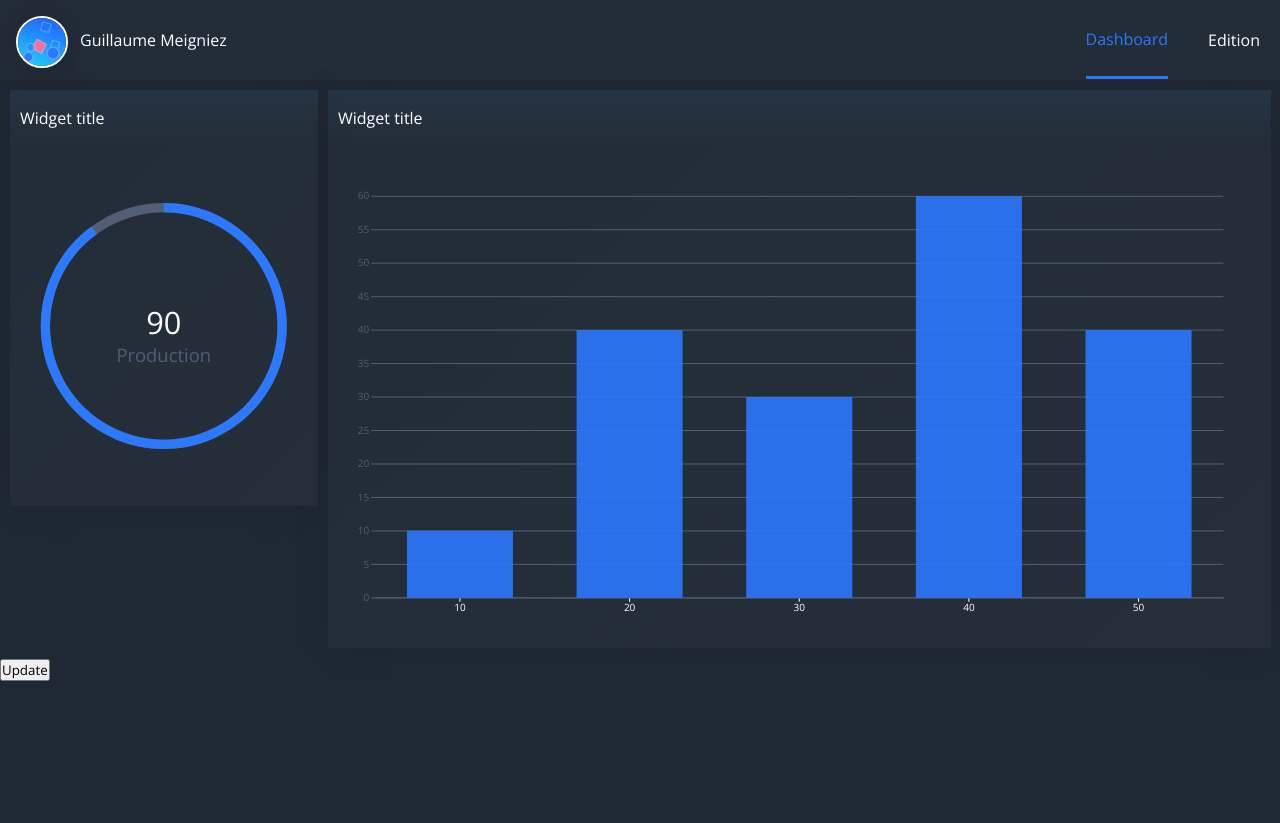
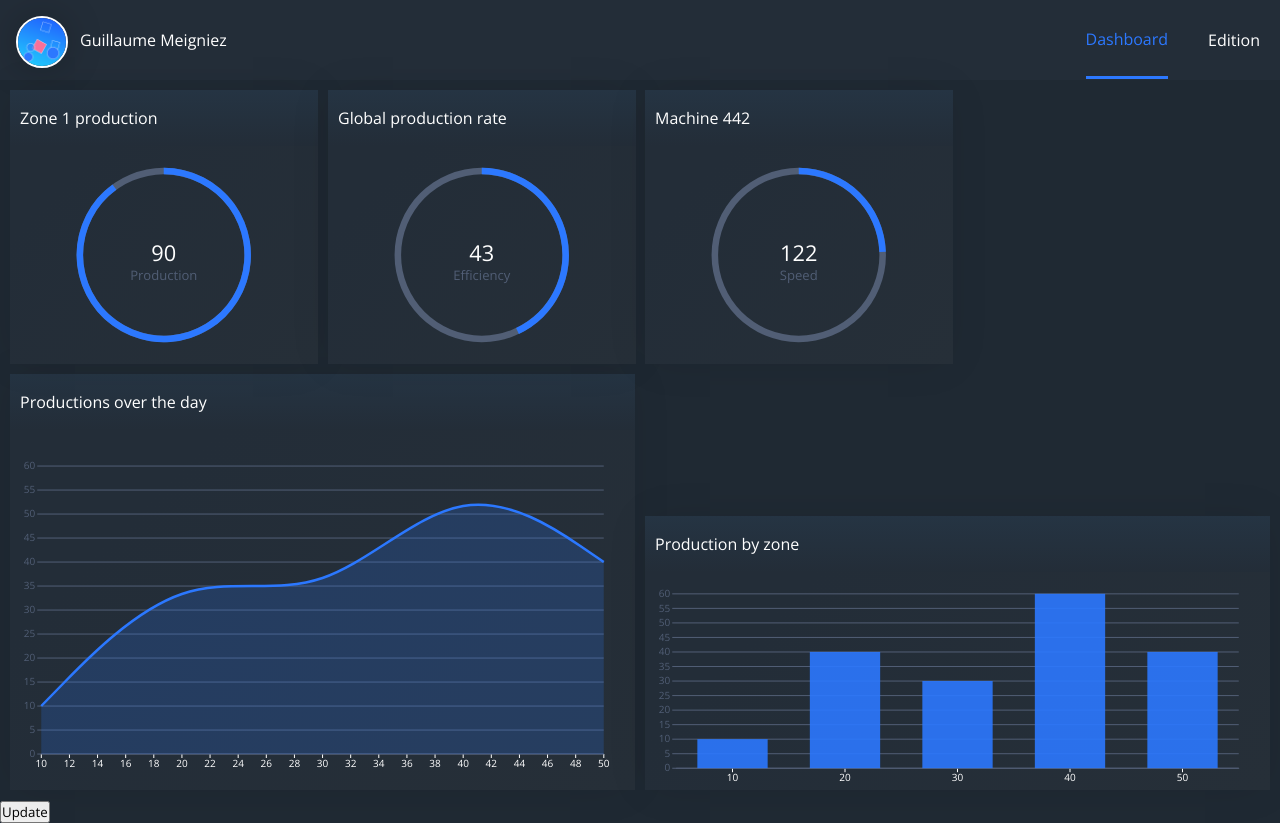
Before and after one commit to GuillaumeMMM/module-dashboard, a React (Create React App) app: page /dashboard in a window 1280 px wide. Before the commit the page ends 800 px from the top, so only its background shows below. Built offline with nearby package versions, Linux system fonts and the light colour scheme.

Commit message:
curve widget

```diff
--- a/src/components/dashboard/Dashboard.js
+++ b/src/components/dashboard/Dashboard.js
@@ -9,10 +9,10 @@ class Dashboard extends Component {
         super();
         this.state = {
             layout: [
-                {i: 'a', x: 2, y: 0, w: 6, h: 4,
+                {i: 'a', x: 0, y: 2, w: 4, h: 3,
                     widget: {
-                        type: 'barchart',
-                        title: 'Widget title',
+                        type: 'curvechart',
+                        title: 'Productions over the day',
                         description: 'Widget description',
                         data: [
                             {x: 10, y:10},
@@ -24,10 +24,10 @@ class Dashboard extends Component {
                         options: {}
                     }
                 },
-                {i: 'b', x: 0, y: 0, w: 2, h: 3,
+                {i: 'b', x: 0, y: 0, w: 2, h: 2,
                     widget: {
                         type: 'kpi',
-                        title: 'Widget title',
+                        title: 'Zone 1 production',
                         description: 'Widget description',
                         data: [
                             {value: 90, over: 100, name: 'Production'}
@@ -35,17 +35,43 @@ class Dashboard extends Component {
                         options: {}
                     }
                 },
-                // {i: 'c', x: 4, y: 3, w: 3, h: 2,
-                //     widget: {
-                //         type: 'kpi',
-                //         title: 'Widget title',
-                //         description: 'Widget description',
-                //         data: [
-                //             {value: 70, over: 100, name: 'Production'}
-                //         ],
-                //         options: {}
-                //     }
-                // },
+                {i: 'c', x: 2, y: 0, w: 2, h: 2,
+                    widget: {
+                        type: 'kpi',
+                        title: 'Global production rate',
+                        description: 'Widget description',
+                        data: [
+                            {value: 43, over: 100, name: 'Efficiency'}
+                        ],
+                        options: {}
+                    }
+                },
+                {i: 'd', x: 4, y: 0, w: 2, h: 2,
+                    widget: {
+                        type: 'kpi',
+                        title: 'Machine 442',
+                        description: 'Widget description',
+                        data: [
+                            {value: 122, over: 500, name: 'Speed'}
+                        ],
+                        options: {}
+                    }
+                },
+                {i: 'e', x: 4, y: 3, w: 4, h: 2,
+                    widget: {
+                        type: 'barchart',
+                        title: 'Production by zone',
+                        description: 'Widget description',
+                        data: [
+                            {x: 10, y:10},
+                            {x: 20, y:40},
+                            {x: 30, y:30},
+                            {x: 40, y:60},
+                            {x: 50, y:40},
+                        ],
+                        options: {}
+                    }
+                },
             ]
         };
     }
@@ -91,7 +117,7 @@ class Dashboard extends Component {
         //  Barchart
         const newValuesBarchart = [];
         const barsNumber = Math.round(Math.random() * 20);
-        for (let i = 0; i < barsNumber; i++) {
+        for (let i = 0; i < 15; i++) {
             newValuesBarchart.push({x: (10 * (i + 1)), y: Math.round(Math.random() * 100)})
         }
         const newWidgetBarchart = this.state.layout[0].widget;
--- /dev/null
+++ b/src/components/dashboard/widgets/CurveWidget.js
@@ -0,0 +1,188 @@
+import React, { Component } from 'react';
+import './curveWidget.scss';
+import * as d3 from 'd3';
+import { styles } from '../../../constants';
+
+class CurveWidget extends Component {
+
+    state = {
+        margin: { top: 10, right: 5, bottom: 10, left: 5 }
+    }
+
+    render() {
+        return (
+            <React.Fragment>
+                <div className={"svg-container-" + this.props.id}>
+                </div>
+            </React.Fragment>
+        );
+    }
+
+    componentDidMount() {
+        this.relativeWidth = this.createRelativeFunctions(this.props.dimensions).width;
+        this.relativeHeight = this.createRelativeFunctions(this.props.dimensions).height;
+
+        //  Create main svg
+        const svg = d3.select('.svg-container-' + this.props.id).append('svg')
+            .attr('id', 'svg-' + this.props.id)
+            .attr('width', this.props.dimensions.width)
+            .attr('height', this.props.dimensions.height)
+            .attr('viewBox', '0 0 ' + (10 * this.props.dimensions.width) + ' ' + (10 * this.props.dimensions.height)).attr("preserveAspectRatio", "none");
+
+        this.setState({ svg: svg }, () => {
+            //  Define and draw axes when svg set in state
+            this.defineAxes();
+        });
+    }
+
+    defineAxes() {
+        //  Create x scale
+        const x = d3.scaleLinear()
+            .domain([d3.min(this.props.data, d => d.x), d3.max(this.props.data, d => d.x)])
+            .range([this.relativeWidth(this.state.margin.left), this.relativeWidth(100) - this.relativeWidth(this.state.margin.right)]);
+
+        //  Create y scale
+        const y = d3.scaleLinear()
+            .domain([d3.max(this.props.data, d => d.y), 0])
+            .range([this.relativeHeight(this.state.margin.top), this.relativeHeight(100) - this.relativeHeight(this.state.margin.bottom)]);
+
+        //  Create xAxis from x scale
+        const xAxis = this.state.svg.append('g')
+            .attr("transform", `translate(0, ${this.relativeHeight(100) - this.relativeHeight(this.state.margin.bottom)})`)
+            .call(d3.axisBottom(x).ticks(16));
+
+
+
+        //  Create yAxis from y scale
+        const yAxis = this.state.svg.append('g')
+            .attr("transform", `translate(${this.relativeWidth(this.state.margin.left)}, 0)`)
+            .call(d3.axisLeft(y));
+
+        //  Set style attributes of the axis
+        xAxis.select('path').style('stroke-width', 10).style('stroke', styles.textDarkSecondary);
+        xAxis.selectAll('text').attr('font-size', 100).attr('font-family', 'sans-serif').style('fill', styles.textDarkPrimary).attr('y', 60);
+        xAxis.selectAll('line').style('stroke-width', 10).attr('y2', 40).attr('stroke', styles.textDarkPrimary);
+
+        //  Set style attributes of the axis
+        yAxis.select('path').remove();
+        yAxis.selectAll('text').attr('font-size', 100).attr('font-family', 'sans-serif').style('fill', styles.textDarkSecondary).attr('x', - 60);
+        yAxis.selectAll('line').style('stroke-width', 10).attr('x1', -40).attr('stroke', styles.textDarkSecondary).attr('x2', this.relativeWidth(100) - this.relativeWidth(this.state.margin.right) - this.relativeWidth(this.state.margin.left));
+
+        this.setState({ x: x, y: y, xAxis: xAxis, yAxis: yAxis }, () => {
+            //  Draw the curves when scales saved in state
+            this.drawCurve();
+        });
+    }
+
+    drawCurve() {
+
+        //  Define the line
+        const valueline = d3.line()
+            .curve(d3.curveBasis)
+            .x(d => this.state.x(d.x))
+            .y(d => this.state.y(d.y));
+
+        //  Define area under curve
+        const area = d3.area()
+            .curve(d3.curveBasis)
+            .x(d => this.state.x(d.x))
+            .y0(this.state.y(0))
+            .y1(d => this.state.y(d.y));
+
+        //  Create the path
+        const curvePath = this.state.svg.append('path')
+            .datum(this.props.data)
+            .attr('class', 'line')
+            .style('stroke', styles.primary)
+            .style('fill', 'none')
+            .style('stroke-width', 25)
+            .attr('d', valueline);
+
+        //  Create the area under curve
+        const curveArea = this.state.svg.append('path')
+            .datum(this.props.data)
+            .attr('class', 'area')
+            .attr('stroke', 'none')
+            .attr('fill', styles.primary)
+            .attr('fill-opacity', 0.2)
+            .attr('d', area);
+
+        this.setState({curvePath: curvePath, curveArea: curveArea})
+    }
+
+    componentDidUpdate() {
+        //  On resize of the block, update the svg dimensions
+        this.state.svg.transition().duration(300).attr('width', this.props.dimensions.width).attr('height', this.props.dimensions.height);
+    }
+
+    componentWillReceiveProps(props) {
+        //  Ensure that the component is mounted and the state is set before updating the graph
+        if (this.state.curvePath) {
+            this.update(props.data);
+        }
+    }
+
+    update(newData) {
+        console.log('update', newData);
+        //  Recreate x scale
+        const newX = d3.scaleLinear()
+            .domain([d3.min(newData, d => d.x), d3.max(newData, d => d.x)])
+            .range([this.relativeWidth(this.state.margin.left), this.relativeWidth(100) - this.relativeWidth(this.state.margin.right)]);
+
+        //  Recreate y scale
+        const newY = d3.scaleLinear()
+            .domain([d3.max(newData, d => d.y), 0])
+            .range([this.relativeHeight(this.state.margin.top), this.relativeHeight(100) - this.relativeHeight(this.state.margin.bottom)]);
+
+        //  Recreate x axis based on new x scale
+        const newYAxis = this.state.yAxis.attr('class', 'update-axis').transition().duration(500).call(d3.axisLeft(newY));
+
+        //  Recreate y axis based on new y scale
+        const newXAxis = this.state.xAxis.attr('class', 'update-axis').transition().duration(500).call(d3.axisBottom(newX));
+
+        //  Style new axis
+        newYAxis.selectAll('text').attr('font-size', 100).attr('font-family', 'sans-serif').style('fill', styles.textDarkSecondary).attr('x', - 60);
+        newYAxis.selectAll('line').style('stroke-width', 10).attr('x1', -40).attr('stroke', styles.textDarkSecondary).attr('x2', this.relativeWidth(100) - this.relativeWidth(this.state.margin.right) - this.relativeWidth(this.state.margin.left));
+
+        //  Style new axis
+        newXAxis.select('path').style('stroke-width', 10).style('stroke', styles.textDarkSecondary);
+        newXAxis.selectAll('text').attr('font-size', 100).attr('font-family', 'sans-serif').style('fill', styles.textDarkPrimary).attr('y', 60);
+        newXAxis.selectAll('line').style('stroke-width', 10).attr('y2', 40).attr('stroke', styles.textDarkPrimary);
+
+        //  Define the new line
+        const newValueline = d3.line()
+            .curve(d3.curveBasis)
+            .x(d => newX(d.x))
+            .y(d => newY(d.y));
+
+         //  Define new area under curve
+         const newArea = d3.area()
+            .curve(d3.curveBasis)
+            .x(d => newX(d.x))
+            .y0(newY(0))
+            .y1(d => newY(d.y));
+
+        this.state.curvePath.datum(newData)
+            .transition().duration(500)
+            .attr('d', newValueline);
+
+        this.state.curveArea.datum(newData)
+            .transition().duration(500)
+            .attr('d', newArea);
+    }
+
+    createRelativeFunctions(dimensions) {
+        const relativeWidth = (value) => {
+            return value * dimensions.width / 10;
+        }
+        const relativeHeight = (value) => {
+            return value * dimensions.height / 10;
+        }
+        return {
+            width: relativeWidth,
+            height: relativeHeight,
+        }
+    }
+}
+
+export default CurveWidget;
--- a/src/components/elements/Block.js
+++ b/src/components/elements/Block.js
@@ -1,13 +1,12 @@
 import React, { Component } from 'react'
 import KpiWidget from '../dashboard/widgets/KpiWidget';
 import BarChartWidget from '../dashboard/widgets/BarChartWidget';
+import CurveWidget from '../dashboard/widgets/CurveWidget';
 
 class Block extends Component {
   mode = '';
 
   render() {
-    console.log('render');
-
     const { id, widget } = this.props;
     this.mode = this.props.mode;
 
@@ -48,6 +47,8 @@ class Block extends Component {
         return <KpiWidget data={widget.data} id={this.props.id} dimensions={{width: contentWidth, height: contentHeight}}></KpiWidget>;
       case 'barchart':
         return <BarChartWidget data={widget.data} id={this.props.id} dimensions={{width: contentWidth, height: contentHeight}}></BarChartWidget>;
+      case 'curvechart':
+        return <CurveWidget data={widget.data} id={this.props.id} dimensions={{width: contentWidth, height: contentHeight}}></CurveWidget>;
       default: return null;
     }
   }
```
Also changed, not shown: src/components/dashboard/widgets/curveWidget.scss (added).
